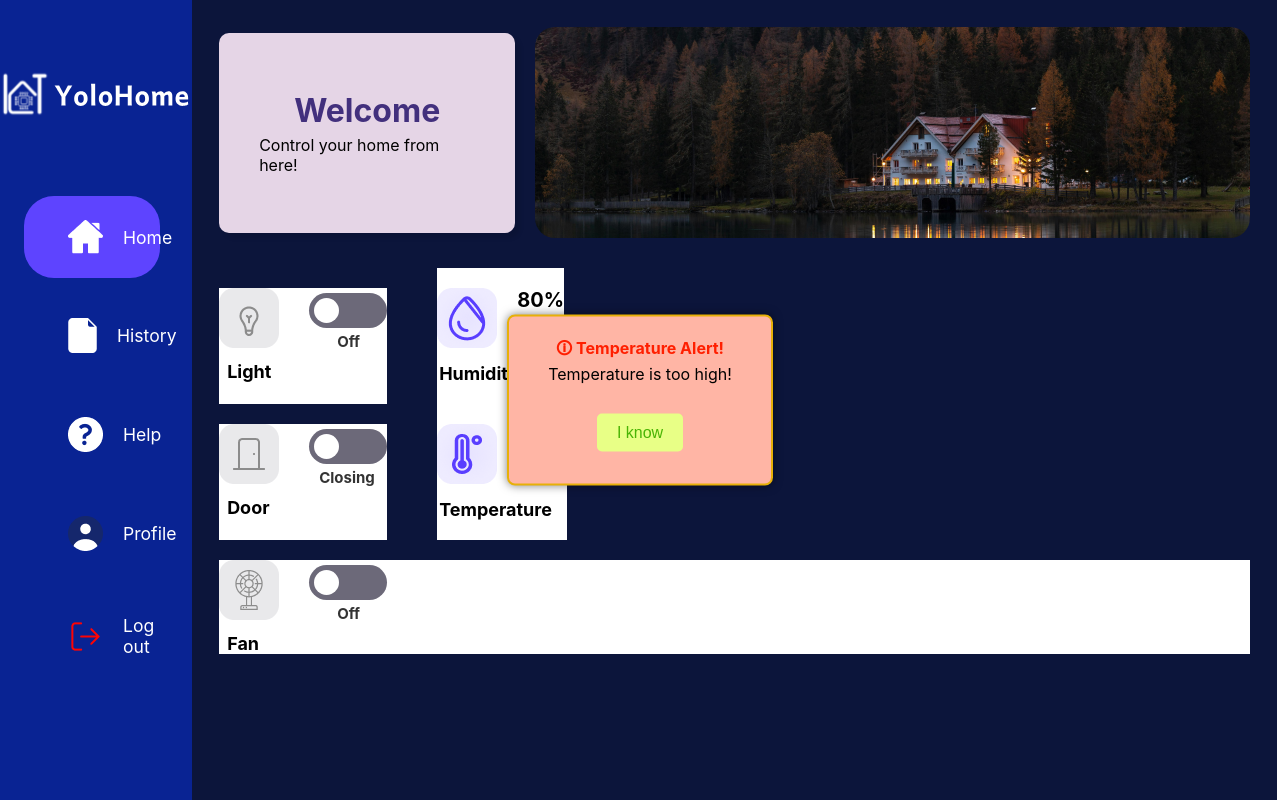
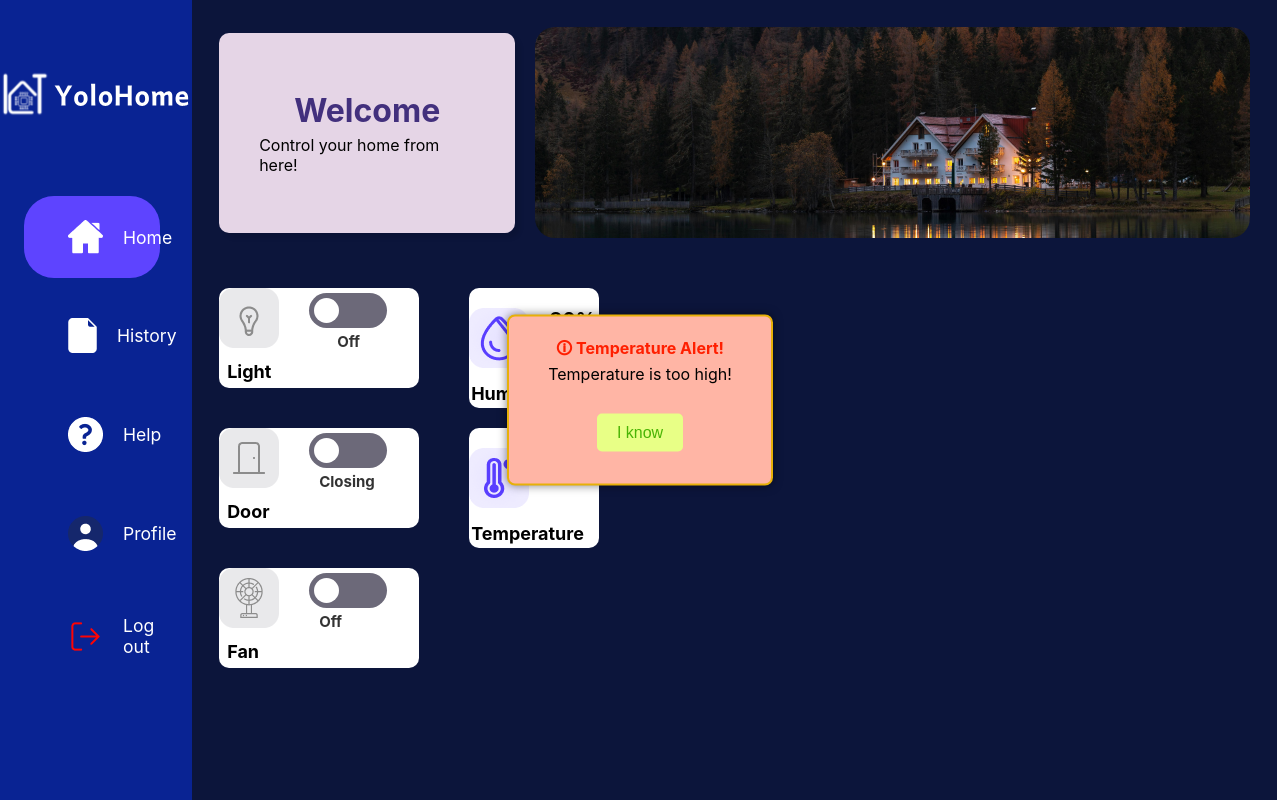
Before and after one commit to ShunPeng1/Multi-Disciplinary-Project, a React (Create React App) app in the folder WebApplication/yolohome-client/: page /dashboard in a window 1280 px wide. Built offline with nearby package versions, Linux system fonts and the light colour scheme.

Commit message:
design card in dashboard page
design card in dashboard page

```diff
--- a/WebApplication/yolohome-client/src/components/Button/FanButton/FanButton.css
+++ b/WebApplication/yolohome-client/src/components/Button/FanButton/FanButton.css
@@ -11,7 +11,7 @@
 
 .state-fan {
     margin-top: -20px;
-    margin-left: 118px;
+    margin-left: 100px;
     font-size: 15px;
     color: #333;
     font-weight: bold;
--- a/WebApplication/yolohome-client/src/components/Cards/DoorCard/DoorCard.css
+++ b/WebApplication/yolohome-client/src/components/Cards/DoorCard/DoorCard.css
@@ -4,4 +4,5 @@
     margin-left: 1vh;
     font-size: 18px;
     font-weight: bold;
+    border-radius: 10px;
 }
--- a/WebApplication/yolohome-client/src/pages/Dashboard/Dashboard.css
+++ b/WebApplication/yolohome-client/src/pages/Dashboard/Dashboard.css
@@ -101,7 +101,7 @@
 }
 
 .lightCard, .doorCard, .fanCard, .humidityCard, .temperatureCard {
-  margin-bottom: 20px;
+
   background-color: white;
 }
 
@@ -132,8 +132,32 @@
 
 .lightCard, .doorCard {
   margin-right: 50px;
+  border-radius: 10px;
+  margin-bottom: 20px;
+  width: 200px;
+  height: 100px;
 }
 
-.humidityCard, .temperatureCard {
-  margin-top: -20px;
+.fanCard {
+  margin-right: 50px;
+  border-radius: 10px;
+  margin-bottom: 20px;
+  width: 200px;
+  height: 100px;
 }
+
+.humidityCard {
+  margin-right: 50px;
+  border-radius: 10px;
+  margin-bottom: 20px;
+  width: 130px;
+  height: 120px;
+}
+
+.temperatureCard {
+  margin-right: 50px;
+  border-radius: 10px;
+  margin-bottom: 20px;
+  width: 130px;
+  height: 120px;
+}
```
